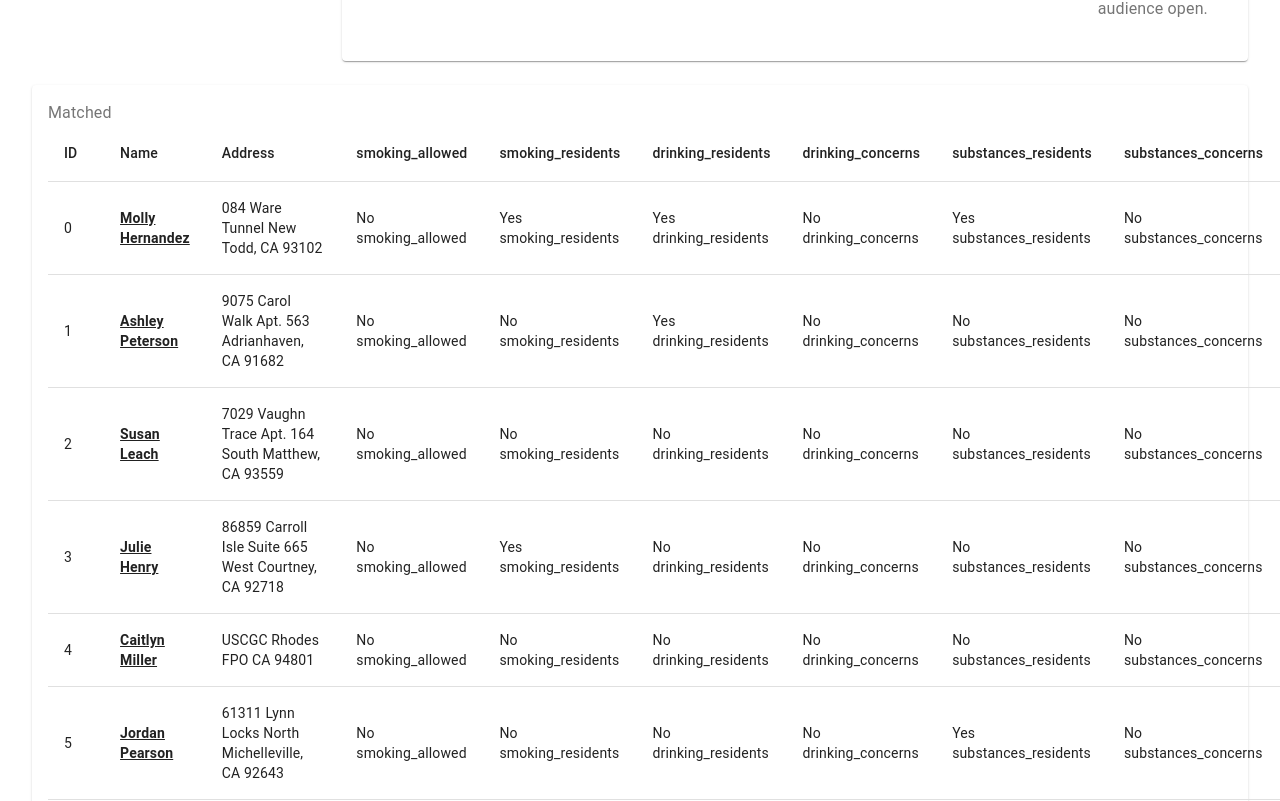
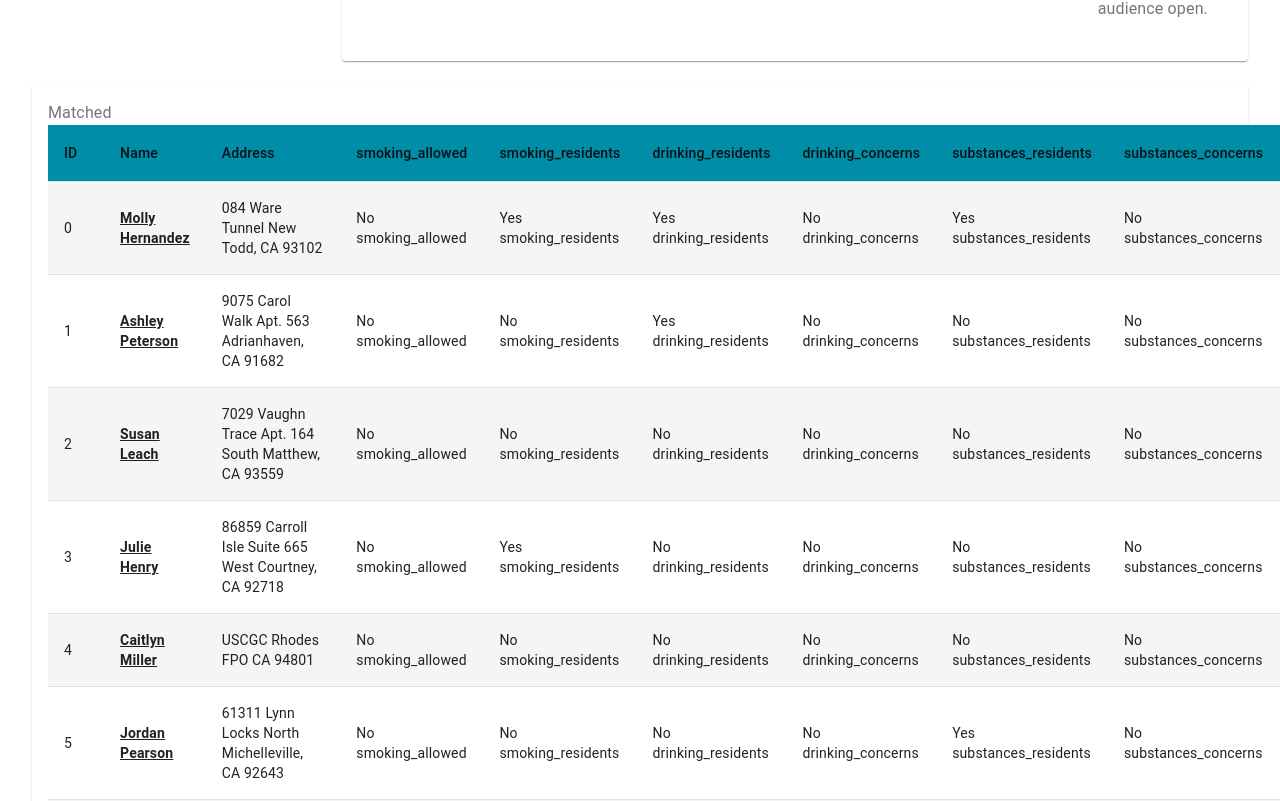
Before and after one commit to hackforla/HomeUniteUs, a React app: page /hosthome/admin/guest/1 in a window 1280 px wide. Shown: the part 859-1660 px from the top of the page. Built offline with nearby package versions, Linux system fonts and the light colour scheme.

Commit message:
more Host attributes

```diff
--- a/src/pages/AdminGuestView.tsx
+++ b/src/pages/AdminGuestView.tsx
@@ -96,6 +96,23 @@ const useStyles = makeStyles(theme => (
         },
         passedQuestion: {
             backgroundColor: '#ecf0f1'
+        },
+        tableHeader: {
+            backgroundColor: '#008DA7',
+            fontFamily: 'Brandon Grotesque',
+            fontStyle: 'normal',
+            fontWeight: 'bold',
+            fontSize: '16px',
+            lineHeight: '22px',
+            color: '#FFFFFF'
+        },
+        tableRowOdd: {
+            fontFamily: 'Brandon Grotesque',
+            backgroundColor: '#FFFFFF'
+        },
+        tableRowEven: {
+            fontFamily: 'Brandon Grotesque',
+            backgroundColor: '#F5F5F5'
         }
     })));
 
@@ -281,7 +298,7 @@ export const AdminGuestView = () => {
                         <Typography component='h4' align='left'>Matched</Typography>
                         <Table className={classes.table} aria-label="matched table">
                             <TableHead>
-                                <TableRow>
+                                <TableRow className={classes.tableHeader}>
                                     <TableCell>ID</TableCell>
                                     <TableCell>Name</TableCell>
                                     <TableCell>Address</TableCell>
@@ -298,7 +315,7 @@ export const AdminGuestView = () => {
                                 {
                                     matched.map(
                                         (host: Host, index: number) => <>
-                                            <TableRow key={index}>
+                                            <TableRow key={index} className={index % 2 === 0 ? classes.tableRowEven : classes.tableRowOdd}>
                                                 <TableCell>{host.id}</TableCell>
                                                 <TableCell onClick={() => { history.push(`/hosthome/guests/${guestId}/matches/${host.id}`) }}>
                                                     <div style={{ fontWeight: 'bold', textDecoration: 'underline' }}>{host.name}</div>
```
Also changed, not shown: src/models/Host.ts (+8 -0 lines), 1 other file (tests, documents, lock files or other folders).
